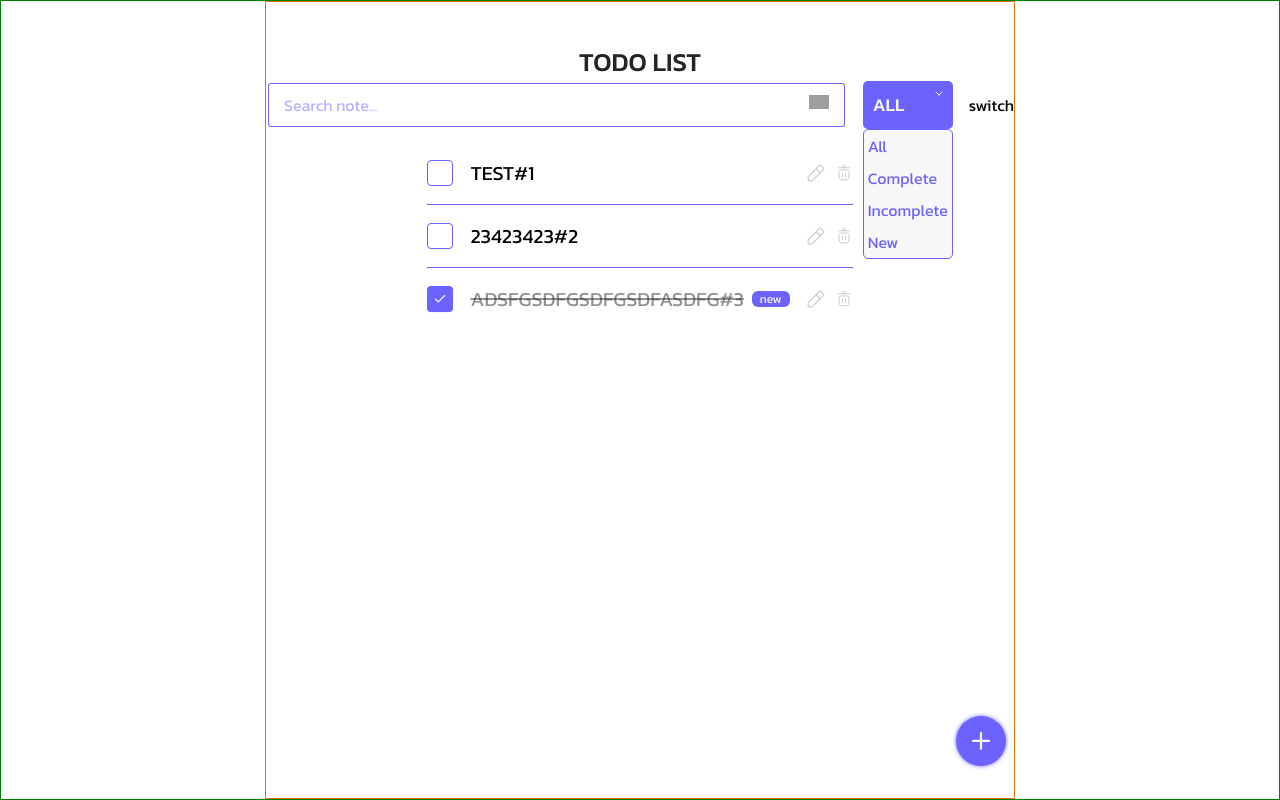
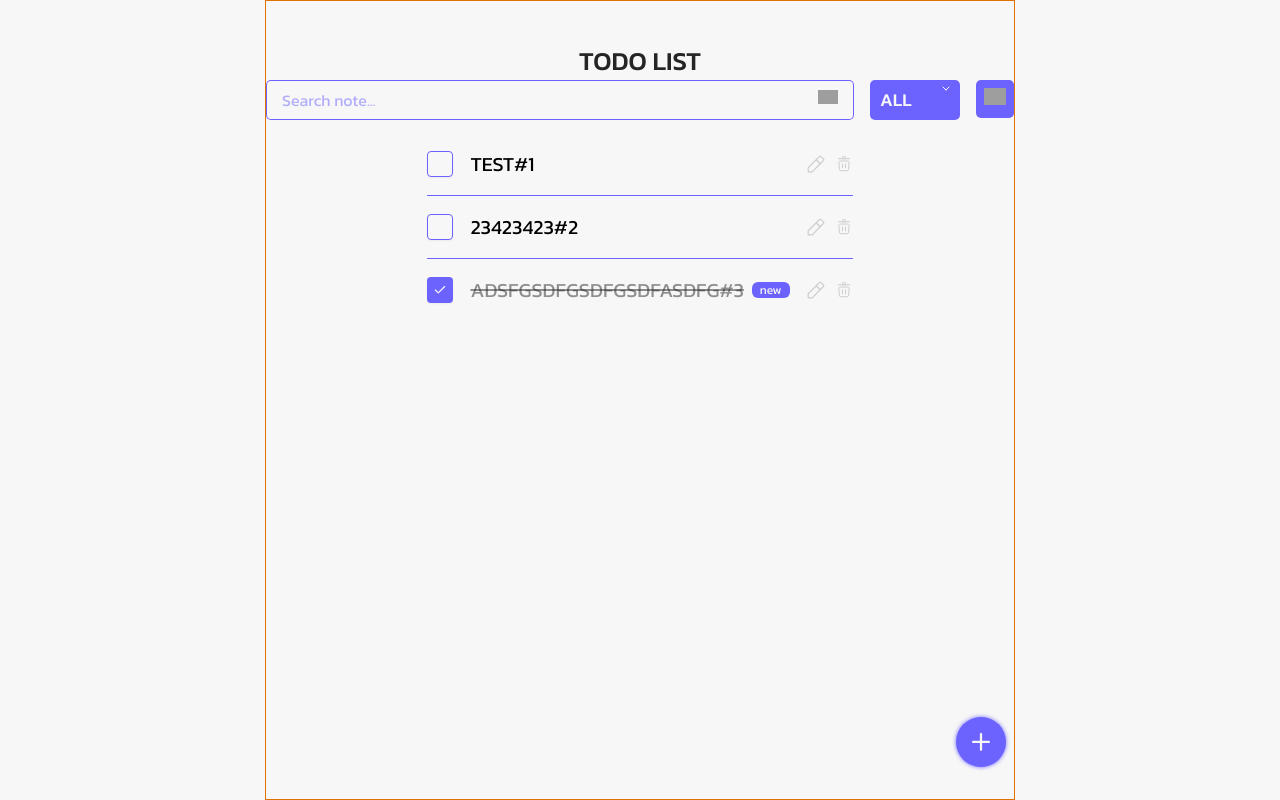
Before and after one commit to AlanNRZBV/reviro-todo, a React (Vite) app: page / in a window 1280 px wide. Built offline with nearby package versions, Linux system fonts and the light colour scheme; grey boxes are pictures that could not be loaded.

Commit message:
add theme switch button, implement functionality

```diff
--- a/index.html
+++ b/index.html
@@ -1,5 +1,5 @@
 <!doctype html>
-<html lang="en" style="height: 100%; border:1px solid green">
+<html lang="en" style="height: 100%;" class="light">
   <head>
     <meta charset="UTF-8" />
     <link rel="icon" type="image/svg+xml" href="/vite.svg" />
--- a/src/App.tsx
+++ b/src/App.tsx
@@ -67,7 +67,7 @@ const App = () => {
 
 	return (
 		<TaskContextProvider>
-			<div className="font-kanit relative flex h-full">
+			<div className="font-kanit bg-custom-white transition-color dark:bg-custom-black relative flex h-full duration-150">
 				<Toaster />
 				<Modal addTask={addTask} onToggle={toggleModal} show={show} />
 				<div className="mx-auto flex flex-col items-center border border-amber-600 xl:w-[750px]">
--- a/src/components/CustomInput.tsx
+++ b/src/components/CustomInput.tsx
@@ -28,7 +28,7 @@ const CustomInput: FC<Props> = ({
 	return (
 		<div
 			className={cn(
-				'group focus-within:border-custom-purple-light-40 inset-ring-custom-purple group flex w-full items-center rounded-[5px] border-2 border-transparent px-4 py-2 inset-ring outline-none',
+				'group focus-within:ring-custom-purple-light-40 inset-ring-custom-purple group flex w-full items-center rounded-[5px] px-4 py-2 inset-ring outline-none focus-within:ring-2',
 				className,
 			)}
 			style={style}
--- a/src/components/Toolbar.tsx
+++ b/src/components/Toolbar.tsx
@@ -2,6 +2,7 @@ import { useTaskContext } from '@/components/context/hook.ts';
 import CustomInput from '@/components/CustomInput.tsx';
 import CustomSelect from '@/components/select/CustomSelect.tsx';
 import { SELECT_OPTIONS } from '@/lib/mockData.ts';
+import ThemeToggleButton from '@/components/buttons/ThemeToggleButton.tsx';
 
 const Toolbar = () => {
 	const { searchQuery, setSearchQuery, filter, setFilter } = useTaskContext();
@@ -20,7 +21,7 @@ const Toolbar = () => {
 				value={filter}
 				options={SELECT_OPTIONS}
 			/>
-			<button>switch</button>
+			<ThemeToggleButton />
 		</div>
 	);
 };
--- /dev/null
+++ b/src/components/buttons/ThemeToggleButton.tsx
@@ -0,0 +1,46 @@
+import { useEffect, useState } from 'react';
+
+const ThemeToggleButton = () => {
+	const [isDark, setIsDark] = useState(false);
+
+	useEffect(() => {
+		const stored = localStorage.getItem('theme');
+
+		if (stored) {
+			document.documentElement.classList.toggle('dark', stored === 'dark');
+			setIsDark(stored === 'dark');
+		} else {
+			const prefersDark = window.matchMedia(
+				'(prefers-color-scheme: dark)',
+			).matches;
+			document.documentElement.classList.toggle('dark', prefersDark);
+			setIsDark(prefersDark);
+		}
+	}, []);
+
+	const toggleTheme = () => {
+		const nextIsDark = !isDark;
+		setIsDark(nextIsDark);
+		document.documentElement.classList.toggle('dark', nextIsDark);
+		localStorage.setItem('theme', nextIsDark ? 'dark' : 'light');
+	};
+
+	return (
+		<button
+			onClick={toggleTheme}
+			className="bg-custom-purple flex h-[38px] w-[38px] shrink-0 items-center justify-center rounded-[5px] outline-none"
+		>
+			<span className="h-[22px] w-[22px]">
+				<img
+					src={
+						isDark ? 'src/assets/icon_halfmoon.svg' : 'src/assets/icon_sun.svg'
+					}
+					alt="theme toggle button - moon"
+					className="object-cover"
+				/>
+			</span>
+		</button>
+	);
+};
+
+export default ThemeToggleButton;
--- a/src/components/select/CustomSelect.tsx
+++ b/src/components/select/CustomSelect.tsx
@@ -15,7 +15,7 @@ const CustomSelect: FC<Props> = ({ value, onChange, options }) => {
 				onClick={() => {
 					setShow(!show);
 				}}
-				className="bg-custom-purple hover:shadow-equal focus:inset-ring-custom-purple focus:bg-custom-purple-dark text-custom-white relative flex w-full justify-between rounded-[5px] p-2.5 outline-none focus:inset-ring-2"
+				className="bg-custom-purple hover:shadow-equal focus:inset-ring-custom-purple focus:bg-custom-purple-dark text-custom-white relative flex w-full justify-between rounded-[5px] px-2.5 py-1.5 outline-none focus:inset-ring-2"
 			>
 				<span className="text-lg font-medium uppercase">{value}</span>
 				<img
@@ -25,7 +25,7 @@ const CustomSelect: FC<Props> = ({ value, onChange, options }) => {
 				/>
 			</button>
 			<div
-				className={`border-custom-purple bg-custom-white absolute flex flex-col rounded-[5px] border transition-all delay-150 ${!show ? 'pointer-events-auto scale-100 opacity-100' : 'pointer-events-none scale-95 opacity-0'}`}
+				className={`border-custom-purple bg-custom-white absolute flex flex-col rounded-[5px] border transition-all delay-150 ${show ? 'pointer-events-auto scale-100 opacity-100' : 'pointer-events-none scale-95 opacity-0'}`}
 			>
 				{options.map(({ value, title }, index) => (
 					<CustomSelectItem
```
